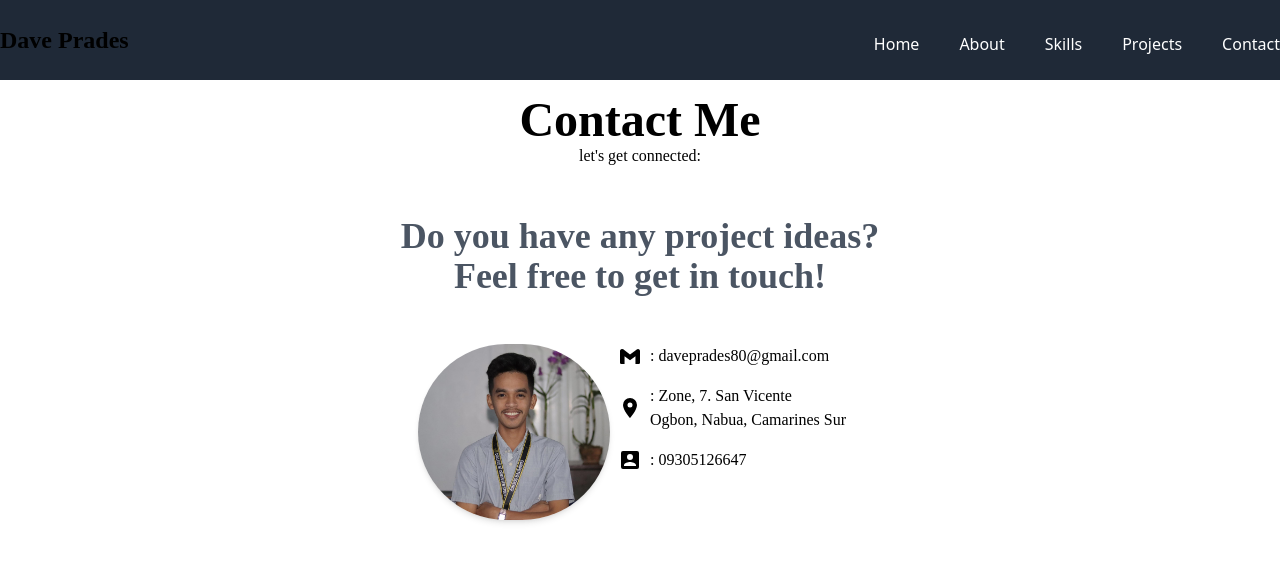
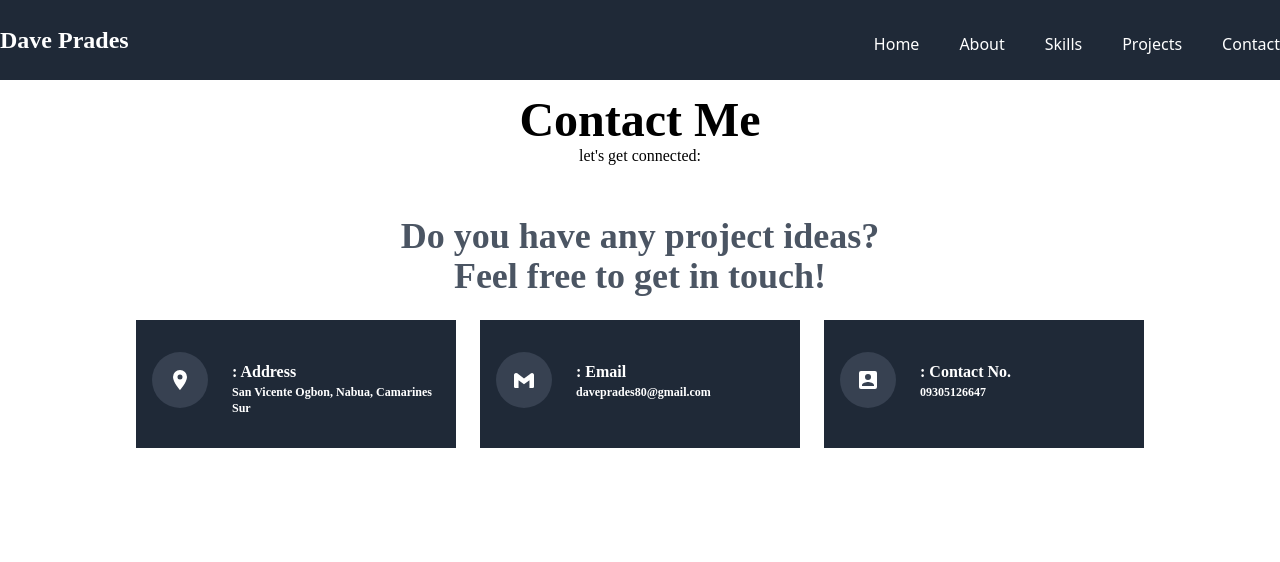
Before and after one commit to Wazeeexx/pradesportfolio, a Nuxt app: page /contact in a window 1280 px wide. Shown: the top 562 px of the page. Built offline with nearby package versions, Linux system fonts and the light colour scheme.

Commit message:
add content in contact me

```diff
--- a/pages/aboutme.vue
+++ b/pages/aboutme.vue
@@ -1,7 +1,7 @@
 <template>
      <nav class="navbar fixed top-0 w-full bg-gray-800 h-16 md:h-20">
       <div class="container mx-auto flex justify-between items-center">
-          <h1 class="text-xl sm:text-2xl font-bold text-center w-full sm:w-auto py-2 px-4 sm:px-0 mt-4" style="font-family: 'Poppins';">
+          <h1 class="text-xl sm:text-2xl font-bold text-center text-white w-full sm:w-auto py-2 px-4 sm:px-0 mt-4" style="font-family: 'Poppins';">
             Dave Prades
           </h1>
         <nav class="hidden md:flex space-x-10 font-medium font-poppins">
--- a/pages/contact.vue
+++ b/pages/contact.vue
@@ -1,7 +1,7 @@
 <template>
     <nav class="navbar fixed top-0 w-screen bg-gray-800 h-16 md:h-20">
       <div class="container mx-auto flex justify-between items-center">
-          <h1 class="text-xl sm:text-2xl font-bold text-center w-full sm:w-auto py-2 px-4 sm:px-0 mt-4" style="font-family: 'Poppins';">
+          <h1 class="text-xl sm:text-2xl font-bold text-center text-white w-full sm:w-auto py-2 px-4 sm:px-0 mt-4" style="font-family: 'Poppins';">
             Dave Prades
           </h1>
         <nav class="hidden md:flex space-x-10 font-medium font-poppins">
@@ -20,13 +20,62 @@
         <h2 class="text-4xl font-bold text-center mt-12 text-gray-600 sm:flex sm:justify-center" style="font-family: 'Poppins';">
         Do you have any project ideas?<br> Feel free to get in touch!</h2>
         <div class="flex justify-center items-center">
-        <img class="mt-12 mr-18 h-44 w-48 rounded-full shadow-md" src="@/assets/img/dave.png" alt="">
-        <div class="contact-info-container">
-            <a class="flex items-center" style="font-family: 'Poppins';">
-            <svg xmlns="http://www.w3.org/2000/svg" width="24" height="24" viewBox="0 0 24 24" class="mx-2">
-                <path fill="black" d="m18.73 5.41l-1.28 1L12 10.46L6.55 6.37l-1.28-1A2 2 0 0 0 2 7.05v11.59A1.36 1.36 0 0 0 3.36 20h3.19v-7.72L12 16.37l5.45-4.09V20h3.19A1.36 1.36 0 0 0 22 18.64V7.05a2 2 0 0 0-3.27-1.64z"/>
-            </svg>: daveprades80@gmail.com
+        <!-- <img class="mt-12 mr-18 h-44 w-48 rounded-full shadow-md" src="@/assets/img/dave.png" alt=""> -->
+        <div class="contact-info-container grid grid-cols-3 gap-6 mt-6">
+          <div class="flex flex-col sm:flex-row w-full sm:w-80 bg-gray-800 sm:py-4 items-center sm:items-start">
+            <a class="p-4 sm:w-14 sm:h-14 rounded-full bg-gray-700 flex items-center justify-center mb-4 sm:mb-0 sm:mr-4 ml-4 mt-4">
+              <div class="relative flex justify-right">
+                <svg xmlns="http://www.w3.org/2000/svg" width="24" height="24" viewBox="0 0 24 24" class="">
+                  <path fill="white" d="M12 11.5A2.5 2.5 0 0 1 9.5 9A2.5 2.5 0 0 1 12 6.5A2.5 2.5 0 0 1 14.5 9a2.5 2.5 0 0 1-2.5 2.5M12 2a7 7 0 0 0-7 7c0 5.25 7 13 7 13s7-7.75 7-13a7 7 0 0 0-7-7Z"/>
+                </svg>
+              </div>
             </a>
+            <div class="flex flex-col justify-center text-center sm:text-left p-2">
+              <span class="text-white font-semibold mb-1 sm:mb-2 mt-4" style="font-family: 'Poppins';">: Address
+                <h1 class="text-xs">San Vicente Ogbon, Nabua, Camarines Sur</h1>
+              </span>
+            </div>
+          </div>
+
+          <div class="flex flex-col sm:flex-row w-full sm:w-80 bg-gray-800 sm:py-4 items-center sm:items-start">
+            <a class="p-4 sm:w-14 sm:h-14 rounded-full bg-gray-700 flex items-center justify-center mb-4 sm:mb-0 sm:mr-4 ml-4 mt-4">
+              <div class="relative flex justify-right">
+                <svg xmlns="http://www.w3.org/2000/svg" width="24" height="24" viewBox="0 0 24 24" class="">
+                  <path fill="white" d="m18.73 5.41l-1.28 1L12 10.46L6.55 6.37l-1.28-1A2 2 0 0 0 2 7.05v11.59A1.36 1.36 0 0 0 3.36 20h3.19v-7.72L12 16.37l5.45-4.09V20h3.19A1.36 1.36 0 0 0 22 18.64V7.05a2 2 0 0 0-3.27-1.64z"/>
+                </svg>
+              </div>
+            </a>
+            <div class="flex flex-col justify-center text-center sm:text-left p-2">
+              <span class="text-white font-semibold mb-1 sm:mb-2 mt-4" style="font-family: 'Poppins';">: Email
+                <h1 class="text-xs">daveprades80@gmail.com</h1>
+              </span>
+            </div>
+          </div>
+
+          <div class="flex flex-col sm:flex-row w-full sm:w-80 bg-gray-800 sm:py-4 items-center sm:items-start">
+            <a class="p-4 sm:w-14 sm:h-14 rounded-full bg-gray-700 flex items-center justify-center mb-4 sm:mb-0 sm:mr-4 ml-4 mt-4">
+              <div class="relative flex justify-right">
+                <svg xmlns="http://www.w3.org/2000/svg" width="24" height="24" viewBox="0 0 24 24" class="">
+                  <path fill="white" d="M6 17c0-2 4-3.1 6-3.1s6 1.1 6 3.1v1H6m9-9a3 3 0 0 1-3 3a3 3 0 0 1-3-3a3 3 0 0 1 3-3a3 3 0 0 1 3 3M3 5v14a2 2 0 0 0 2 2h14a2 2 0 0 0 2-2V5a2 2 0 0 0-2-2H5a2 2 0 0 0-2 2Z"/>
+                </svg>
+              </div>
+            </a>
+            <div class="flex flex-col justify-center text-center sm:text-left p-2">
+              <span class="text-white font-semibold mb-1 sm:mb-2 mt-4" style="font-family: 'Poppins';">: Contact No.
+                <h1 class="text-xs">09305126647</h1>
+              </span>
+            </div>
+          </div>
+        </div>
+      </div>
+
+          <!-- <div class="border border-gray-500">
+              <a class="flex items-center" style="font-family: 'Poppins';">
+              <svg xmlns="http://www.w3.org/2000/svg" width="24" height="24" viewBox="0 0 24 24" class="mx-2">
+                  <path fill="black" d="m18.73 5.41l-1.28 1L12 10.46L6.55 6.37l-1.28-1A2 2 0 0 0 2 7.05v11.59A1.36 1.36 0 0 0 3.36 20h3.19v-7.72L12 16.37l5.45-4.09V20h3.19A1.36 1.36 0 0 0 22 18.64V7.05a2 2 0 0 0-3.27-1.64z"/>
+              </svg>: daveprades80@gmail.com
+              </a>
+          </div>
 
             <a class="flex items-center mt-4 mr-4" style="font-family: 'Poppins';">
             <svg xmlns="http://www.w3.org/2000/svg" width="24" height="24" viewBox="0 0 24 24" class="mx-2">
@@ -38,10 +87,7 @@
             <svg xmlns="http://www.w3.org/2000/svg" width="24" height="24" viewBox="0 0 24 24" class="mx-2">
                 <path fill="currentColor" d="M6 17c0-2 4-3.1 6-3.1s6 1.1 6 3.1v1H6m9-9a3 3 0 0 1-3 3a3 3 0 0 1-3-3a3 3 0 0 1 3-3a3 3 0 0 1 3 3M3 5v14a2 2 0 0 0 2 2h14a2 2 0 0 0 2-2V5a2 2 0 0 0-2-2H5a2 2 0 0 0-2 2Z"/>
             </svg>: 09305126647
-            </a>
-        </div>
-        </div>
-
+            </a> -->
     </section>
 
 </template>
--- a/pages/index.vue
+++ b/pages/index.vue
@@ -47,10 +47,10 @@
               <img class="w-48 h-48 sm:w-96 sm:h-96 rounded-full shadow shadow-gray mx-auto" src="@/assets/img/anime.png" />
             </div>
 
-            <div class="flex-cols cols-span-2 flex-col sm:flex-row items-center flex justify-center sm:justify-between">
+            <div class="flex-cols cols-span-2 flex-col sm:flex-row items-center flex justify-center sm:justify-between mt-16">
               <section id="home" class="mb-8 sm:mr-4">
                 <div class="mt-4">
-                  <h2 class="text-xl md:text-4xl text-white font-bold animated-heading mt-6 md:mt-12" style="font-family: 'Poppins';">Welcome to My Portfolio!<span class="animate-waving-hand">👋🏻</span> </h2>
+                  <h2 class="text-xl md:text-4xl text-white font-bold animated-heading mt-6 md:mt-12 mt-8" style="font-family: 'Poppins';">Welcome to My Portfolio!<span class="animate-waving-hand">👋🏻</span> </h2>
                   <div class="mt-4 md:mt-8">
                     <div>
                       <h3 class="text-xl md:text-4xl text-white font-bold text-gray-800" style="font-family: 'Poppins';">Transforming Ideas Into <br class="md:hidden"> Functional Websites.</h3>
--- a/pages/projects.vue
+++ b/pages/projects.vue
@@ -1,7 +1,7 @@
 <template>
   <nav class="navbar fixed top-0 w-full bg-gray-800 h-16 md:h-20">
       <div class="container mx-auto flex justify-between items-center">
-          <h1 class="text-xl sm:text-2xl font-bold text-center w-full sm:w-auto py-2 px-4 sm:px-0 mt-4" style="font-family: 'Poppins';">
+          <h1 class="text-xl sm:text-2xl font-bold text-center text-white w-full sm:w-auto py-2 px-4 sm:px-0 mt-4" style="font-family: 'Poppins';">
             Dave Prades
           </h1>
         <nav class="hidden md:flex space-x-10 font-medium font-poppins">
--- a/pages/skills.vue
+++ b/pages/skills.vue
@@ -1,7 +1,7 @@
 <template>
       <nav class="navbar fixed top-0 w-full bg-gray-800 h-16 md:h-20">
         <div class="container mx-auto flex justify-between items-center">
-            <h1 class="text-xl sm:text-2xl font-bold text-center w-full sm:w-auto py-2 px-4 sm:px-0 mt-4" style="font-family: 'Poppins';">
+            <h1 class="text-xl sm:text-2xl font-bold text-center text-white w-full sm:w-auto py-2 px-4 sm:px-0 mt-4" style="font-family: 'Poppins';">
                 Dave Prades
             </h1>
             <nav class="hidden md:flex space-x-10 font-medium font-poppins">
```
